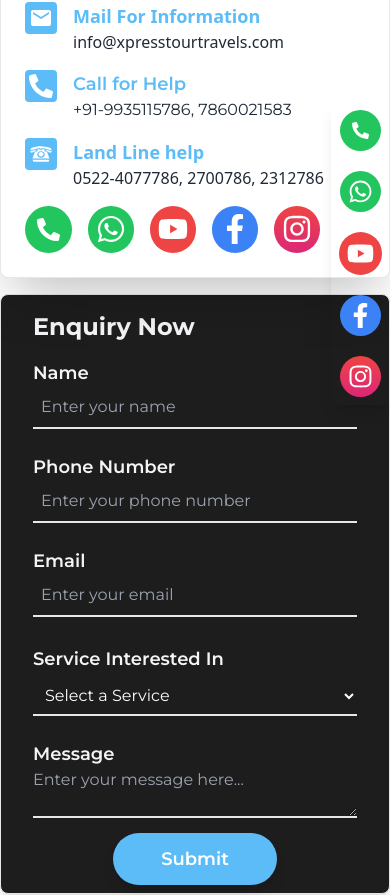
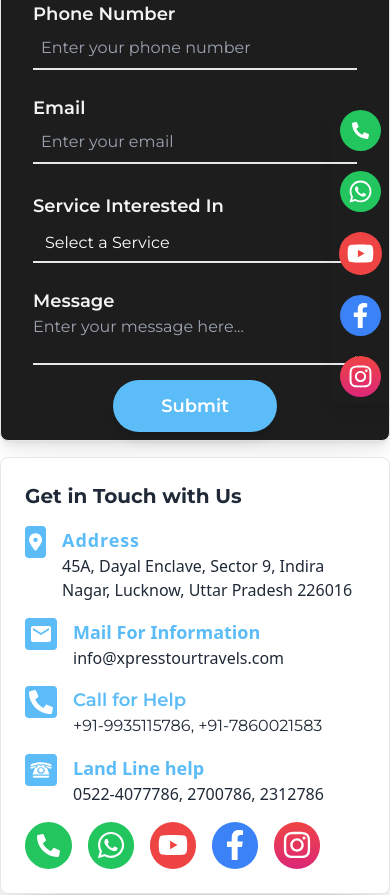
Before and after one commit to Suheldevs/Xpress-Tour-Travels, a React (Vite) app in the folder Frontend/: page /contact in a window 390 px wide. Shown: the part 423-1318 px from the top of the page. Built offline with nearby package versions, Linux system fonts and the light colour scheme.

Commit message:
major changes done

```diff
--- a/Frontend/src/App.jsx
+++ b/Frontend/src/App.jsx
@@ -14,7 +14,7 @@ import SocialSidebar from './Components/Sidebaar';
 
 const App = () => {
   return (
-    <>
+    <div>
       <Header />
       <SocialSidebar />
       <Routes>
@@ -26,7 +26,7 @@ const App = () => {
         <Route path="/about" element={<AboutUs />} />
       </Routes>
       <Footer />
-    </>
+    </div>
   );
 };
 
--- a/Frontend/src/Components/Footer.jsx
+++ b/Frontend/src/Components/Footer.jsx
@@ -64,6 +64,16 @@ const Footer = () => {
             <p className="text-gray-200 text-center">
               Travel with trust and comfort. Your satisfaction is our priority.
             </p>
+            {/* <div className="flex items-start mx-auto justify-center mt-2 gap-4">
+                <Link to="/" onClick={handleLogoClick} className="flex justify-center items-center">
+                <img src="xpress.jpg" className="w-10 h-10 rounded-full" />
+                </Link>
+                <div>
+                  <p>Total Count:</p>
+                  <h4 className="bg-secondary w-fit px-2 py-2">20</h4>
+                </div>
+            </div> */}
+
           </div>
 
           {/* Quick Links */}
@@ -127,12 +137,27 @@ const Footer = () => {
                 <a href="tel:+91-9935115786">
                   <FaPhoneAlt className="inline-block mr-2" />
                 </a>
-                <a href="tel:+91-9935115786">+91-9935115786</a>
+                <a href="tel:919935115786">
+                +91-9935115786
+                </a>
+              ,      <a href="tel:917860021583">
+                +91-7860021583
+                </a>
               </p>
+
               <p>
                 <GiRotaryPhone className="inline-block mr-2" />
-                <a href="tel:05224077786">0522-4077786</a>
+                <a href="tel:05224077786">
+                  0522-4077786
+                </a>
+              ,      <a href="tel:05222700786">
+                2700786,
+                </a>{" "}
+                <a href="tel:05222312786">
+                2312786
+                </a>
               </p>
+
               <p>
                 <a href="mailto:info@xpresstourtravels.com">
                   <FaEnvelope className="inline-block mr-2" />
--- a/Frontend/src/Components/HeroSection.jsx
+++ b/Frontend/src/Components/HeroSection.jsx
@@ -45,7 +45,7 @@ const HeroSection = () => {
           {/* <p className=" sm:text-lg bg-opacity-70 bg-black py-2 px-4 rounded-full w-fit flex justify-center items-center gap-2">
          <span ><FaCar className=""/></span>Welcome to Xpress Tour & Travels
           </p> */}
-          <p className=" sm:text-lg lg:text-[2.5rem] md:text-[2rem] font-bold bg-opacity-70 bg-black py-4 pl-2 pr-4 lg:pr-6 md:pr-0 rounded-r-full w-fit flex justify-center items-center gap-2 ">
+          <p className=" sm:text-lg lg:text-[2.5rem] md:text-[2rem] font-bold bg-opacity-70  py-4 pl-2 pr-4 lg:pr-6 md:pr-0 rounded-r-full w-fit flex justify-center items-center gap-2 ">
          <span ><FaCar className="text-secondary md:mr-4"/></span>Xpress Tour & Travels
           </p>
           <div className="flex flex-col lg:flex-row items-center gap-2">
--- a/Frontend/src/Pages/AboutUs.jsx
+++ b/Frontend/src/Pages/AboutUs.jsx
@@ -33,9 +33,9 @@ const AboutUs = () => {
       {/* About Us Section */}
       <div className="flex flex-col md:flex-row text-start rounded shadow-xl bg-white md:p-10 px-4  mt-4 md:mx-10 mx-2 overflow-hidden">
         <div className="flex-[6] md:p-6 p-0 text-left" data-aos="fade-right">
-          <h2 className="md:text-3xl text-2xl font-semibold mb-6">
+          {/* <h2 className="md:text-3xl text-2xl font-semibold mb-6">
             Best Cab Rental Services In Lucknow
-          </h2>
+          </h2> */}
           <div className="=">
             <p className="md:text-lg text-base text-gray-700 lg:text-start text-start">
               <span className="font-bold">
@@ -45,7 +45,7 @@ const AboutUs = () => {
               services. Established with a passion for providing exceptional
               transportation solutions, we have built a reputation for safety,
               comfort, and customer satisfaction. We offer a range of services,
-              including{" "}
+              including <strong>Best Cab Rental Services In Lucknow</strong>,{" "}
               <span className="font-bold">taxi services in Lucknow</span>,{" "}
               <span className="font-bold">flight booking</span>, and{" "}
               <span className="font-bold">tour packages</span>.
--- a/Frontend/src/Pages/ContactUs.jsx
+++ b/Frontend/src/Pages/ContactUs.jsx
@@ -95,7 +95,7 @@ const ContactUs = () => {
 
       {/* Form and Office Details Section */}
       <div className=" md:px-8  lg:px-4  gap-6 md:gap-0 lg:mb-12  ">
-        <div className="flex lg:mx-10  lg:flex-row flex-col lg:gap-0 gap-4">
+        <div className="flex lg:mx-10  lg:flex-row flex-col-reverse lg:gap-0 gap-4">
           {/* Office Details */}
           <div className="border flex-2 bg-white  md:bg-transparent text-gray-800 md:p-10 p-6 rounded-lg shadow-2xl z-10 ">
             <h2 className="md:text-2xl text-xl font-bold mb-4">Get in Touch with Us</h2>
@@ -118,24 +118,39 @@ const ContactUs = () => {
                 info@xpresstourtravels.com
               </div>
             </a>
-            <a href="tel:+91-9935115786," className="mb-2 flex justify-start items-start gap-2 mt-4">
+            <div className="mb-2 flex justify-start items-start gap-2 mt-4">
+
               <FaPhone className="inline-block mr-2 p-1 bg-secondary text-white text-5xl rotate-90 rounded w-8 h-8" />
               <div>
                 <div className="text-lg font-semibold text-secondary md:mt-[-7px]">
                   Call for Help
                 </div>
-                +91-9935115786, 7860021583
+                <a href="tel:919935115786">
+                +91-9935115786
+                </a>
+              ,      <a href="tel:917860021583">
+                +91-7860021583
+                </a>
               </div>
-            </a>
-            <a href="tel:0522-4077786" className="mb-2 flex justify-start items-start gap-2 mt-4">
+            </div>
+            <div  className="mb-2 flex justify-start items-start gap-2 mt-4">
               <GiRotaryPhone className="inline-block mr-2 p-1 bg-secondary text-white text-5xl rounded w-8 h-8" />
               <div className="font-sans">
                 <div className="text-lg font-semibold text-secondary md:mt-[-7px]">
                   Land Line help
                 </div>
-                0522-4077786, 2700786, 2312786
+                <a href="tel:05224077786">
+                  0522-4077786
+                </a>
+              ,      <a href="tel:05222700786">
+                2700786,
+                </a>{" "}
+                <a href="tel:05222312786">
+                2312786
+                </a>
+
               </div>
-            </a>
+            </div>
             <p className="flex gap-4 mt-4 ">
             <a
                 href="tel:+91-9935115786"
--- a/Frontend/src/main.jsx
+++ b/Frontend/src/main.jsx
@@ -5,9 +5,9 @@ import App from './App.jsx';
 import { BrowserRouter } from 'react-router-dom';
 
 createRoot(document.getElementById('root')).render(
-  <React.StrictMode>
+
     <BrowserRouter>
       <App />
     </BrowserRouter>
-  </React.StrictMode>
+
 );
```
